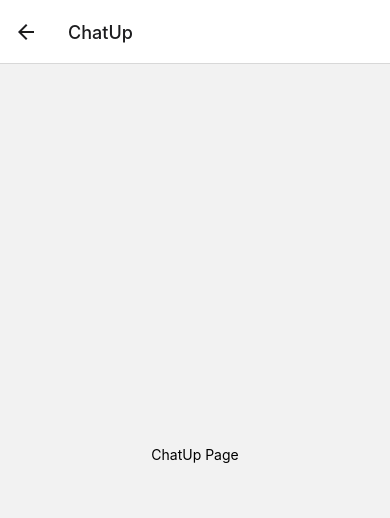
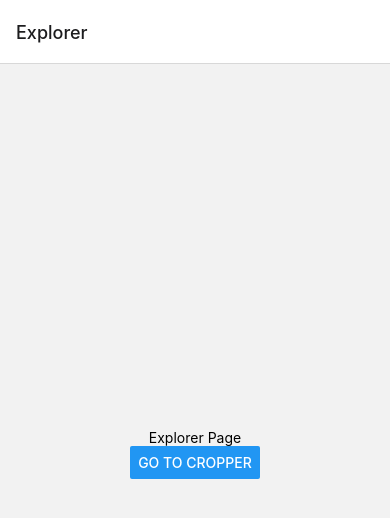
Before and after one commit to palloncino/SquareUp, a React Native app: screen /ChatUp in a window 390 px wide. Shown: the top 518 px of the page. Built offline with nearby package versions, Linux system fonts and the light colour scheme.

Commit message:
removed chatup

```diff
--- a/src/Router/index.tsx
+++ b/src/Router/index.tsx
@@ -1,8 +1,7 @@
+import {createStackNavigator} from '@react-navigation/stack';
 import React from 'react';
-import {createStackNavigator} from '@react-navigation/stack';
+import Cropper from '../features/Cropper';
 import Explorer from '../features/Explorer';
-import ChatUp from '../features/ChatUp';
-import Cropper from '../features/Cropper';
 
 const Stack = createStackNavigator();
 
@@ -10,7 +9,6 @@ export const Router = () => {
   return (
     <Stack.Navigator initialRouteName="Explorer">
       <Stack.Screen name="Explorer" component={Explorer} />
-      <Stack.Screen name="ChatUp" component={ChatUp} />
       <Stack.Screen name="Cropper" component={Cropper} />
     </Stack.Navigator>
   );
--- a/src/features/ChatUp/index.tsx
+++ /dev/null
@@ -1,20 +0,0 @@
-import React from 'react';
-import {View, Text, StyleSheet} from 'react-native';
-
-const ChatUpPage = () => {
-  return (
-    <View style={styles.container}>
-      <Text>ChatUp Page</Text>
-    </View>
-  );
-};
-
-const styles = StyleSheet.create({
-  container: {
-    flex: 1,
-    justifyContent: 'center',
-    alignItems: 'center',
-  },
-});
-
-export default ChatUpPage;
--- a/src/features/Cropper/index.tsx
+++ b/src/features/Cropper/index.tsx
@@ -6,7 +6,7 @@ import {CameraRoll} from '@react-native-camera-roll/camera-roll';
 
 const Cropper = () => {
   const [image, setImage] = useState<any>(null);
-  const viewShotRef = useRef(null);
+  const viewShotRef = useRef<ViewShot>(null);
 
   const pickImage = async () => {
     const _img = await ImagePicker.openPicker({
@@ -24,7 +24,7 @@ const Cropper = () => {
   };
 
   const downloadImage = async () => {
-    if (viewShotRef.current) {
+    if (viewShotRef.current && viewShotRef.current.capture) {
       try {
         const uri = await viewShotRef.current.capture();
         const savedPath = await CameraRoll.saveToCameraRoll(uri, 'photo');
--- a/src/features/Explorer/index.tsx
+++ b/src/features/Explorer/index.tsx
@@ -10,10 +10,6 @@ const Explorer = ({navigation}: ExplorerPageProps) => {
   return (
     <View style={styles.container}>
       <Text>Explorer Page</Text>
-      <Button
-        title="Go to ChatUp"
-        onPress={() => navigation.navigate('ChatUp')}
-      />
       <Button
         title="Go to Cropper"
         onPress={() => navigation.navigate('Cropper')}
```
